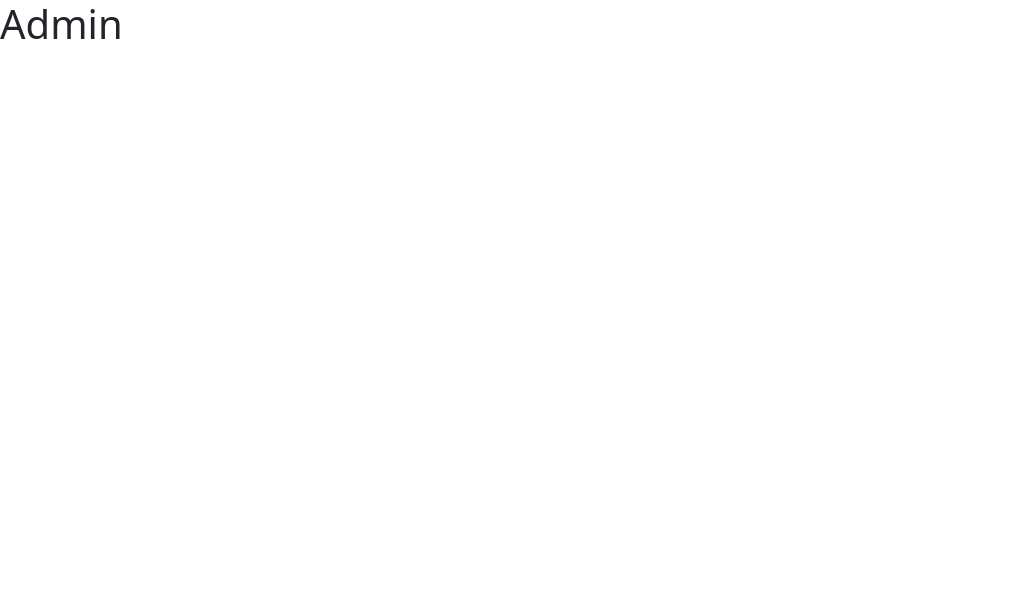
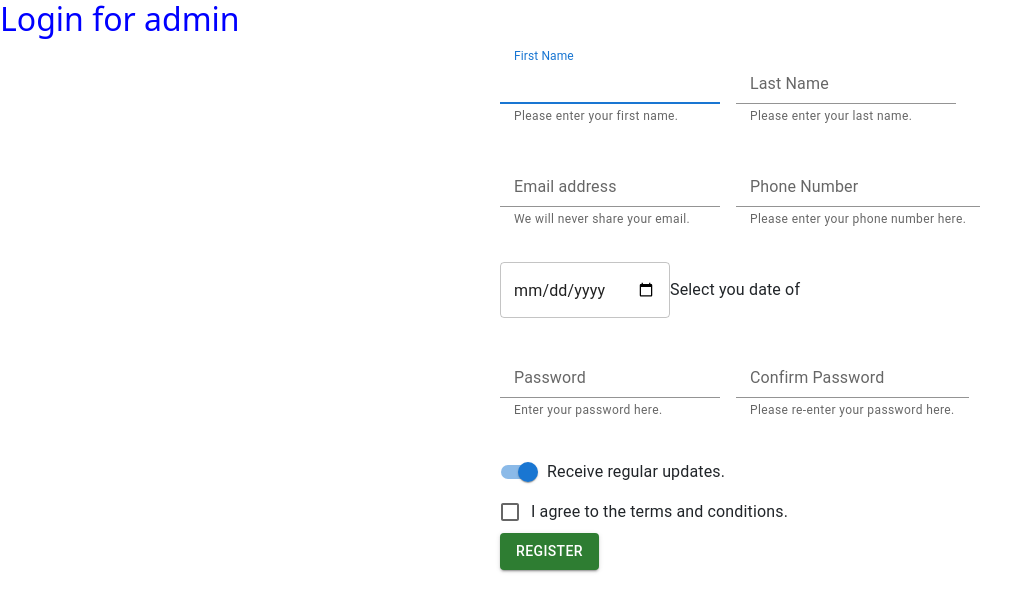
Before and after one commit to Bistec-UOM/test_crudapp, a React (Create React App) app: page /admin in a window 1280 px wide. Shown: the top 612 px of the page, without its empty margins (0-1028 px from the left). Built offline with nearby package versions, Linux system fonts and the light colour scheme.

Commit message:
admin pannel form begin

```diff
--- a/package.json
+++ b/package.json
@@ -7,7 +7,7 @@
     "@emotion/styled": "^11.11.0",
     "@fontsource/roboto": "^5.0.8",
     "@mui/icons-material": "^5.15.2",
-    "@mui/material": "^5.15.2",
+    "@mui/material": "^5.15.3",
     "@testing-library/jest-dom": "^5.17.0",
     "@testing-library/react": "^13.4.0",
     "@testing-library/user-event": "^13.5.0",
--- a/src/components/Admin.js
+++ b/src/components/Admin.js
@@ -1,9 +1,148 @@
-import React from 'react'
+import React,{ useState } from 'react'
+import {
+  Input,  FormControl,  InputLabel,  FormHelperText,  Checkbox,  Switch,  FormControlLabel,    Stack,  Button,  TextField } from "@mui/material";
+
 
 export default function Admin() {
+
+  const [firstName, setFirstName] = useState("");
+  const [lastName, setLastName] = useState("");
+  const [email, setEmail] = useState("");
+  const [phnNumber, setPhoneNumber] = useState("");
+  const [dateOfBirth, setDateOfBirth] = useState("");
+  const [password, setPassword] = useState("");
+  const [cnfpassword, setcnfPassword] = useState("");
+  const [checked, setChecked] = useState(false);
+  const [checkedUpdates, setCheckedUpdates] = useState(true);
+
+
+
   return (
     <div>
-        <h1>Admin</h1>
-    </div>
+    <h2 style={{ color: "Blue" }}>Login for admin</h2>
+    <form style={{ paddingTop: "10px", paddingLeft: "500px" }}>
+      <Stack spacing={2} direction="row" sx={{ marginBottom: 4 }}>
+        <FormControl>
+          <InputLabel htmlFor="fname">First Name</InputLabel>
+          <Input
+            autoFocus="true"
+            id="fname"
+            value={firstName}
+            onChange={(e) => setFirstName(e.target.value)}
+          />
+          <FormHelperText id="my-helper-text">
+            Please enter your first name.
+          </FormHelperText>
+        </FormControl>
+        <FormControl>
+          <InputLabel htmlFor="lname">Last Name</InputLabel>
+          <Input
+            id="lname"
+            value={lastName}
+            onChange={(e) => setLastName(e.target.value)}
+          />
+          <FormHelperText id="my-helper-text">
+            Please enter your last name.
+          </FormHelperText>
+        </FormControl>
+      </Stack>
+      <Stack spacing={2} direction="row" sx={{ marginBottom: 4 }}>
+        <FormControl>
+          <InputLabel htmlFor="email">Email address</InputLabel>
+          <Input
+            id="email"
+            value={email}
+            aria-describedby="my-helper-text"
+            onChange={(e) => setEmail(e.target.value)}
+          />
+          <FormHelperText id="my-helper-text">
+            We will never share your email.
+          </FormHelperText>
+        </FormControl>
+        <FormControl>
+          <InputLabel htmlFor="phnNumber">Phone Number</InputLabel>
+          <Input
+            id="phnNumber"
+            value={phnNumber}
+            aria-describedby="my-helper-text"
+            onChange={(e) => setPhoneNumber(e.target.value)}
+          />
+          <FormHelperText id="my-helper-text">
+            Please enter your phone number here.
+          </FormHelperText>
+        </FormControl>
+      </Stack>
+      <Stack spacing={2} direction="row" sx={{ marginBottom: 4 }}>
+        <FormControlLabel
+          control={
+            <TextField
+              type="date"
+              value={dateOfBirth}
+              onChange={(e) => setDateOfBirth(e.target.value)}
+            ></TextField>
+          }
+          label="Select you date of "
+        />
+      </Stack>
+      <Stack spacing={2} direction="row" sx={{ marginBottom: 4 }}>
+        <FormControl>
+          <InputLabel htmlFor="pswd">Password</InputLabel>
+          <Input
+            type="password"
+            id="pswd"
+            value={password}
+            aria-describedby="my-helper-text"
+            onChange={(e) => setPassword(e.target.value)}
+          />
+          <FormHelperText id="my-helper-text">
+            Enter your password here.
+          </FormHelperText>
+        </FormControl>
+        <FormControl>
+          <InputLabel htmlFor="cnfPswd">Confirm Password</InputLabel>
+          <Input
+            type="password"
+            id="cnfPswd"
+            value={cnfpassword}
+            aria-describedby="my-helper-text"
+            onChange={(e) => setcnfPassword(e.target.value)}
+          />
+          <FormHelperText id="my-helper-text">
+            Please re-enter your password here.
+          </FormHelperText>
+        </FormControl>
+      </Stack>
+      <Stack>
+        <FormControl>
+          <FormControlLabel
+            control={
+              <Switch
+                // defaultChecked
+                checked={checkedUpdates}
+                onChange={(e) => setCheckedUpdates(e.target.checked)}
+              />
+            }
+            label="Receive regular updates."
+          />
+        </FormControl>
+        <FormControl>
+          <FormControlLabel
+            control={
+              <Checkbox
+                id="agree"
+                checked={checked}
+                onChange={(e) => setChecked(e.target.checked)}
+              />
+            }
+            label="I agree to the terms and conditions."
+          />
+        </FormControl>
+      </Stack>
+      <Button variant="contained" color="success" type="submit">
+        Register
+      </Button>
+    </form>
+  </div>
+
   )
 }
```
Also changed, not shown: 1 other file (tests, documents, lock files or other folders).
